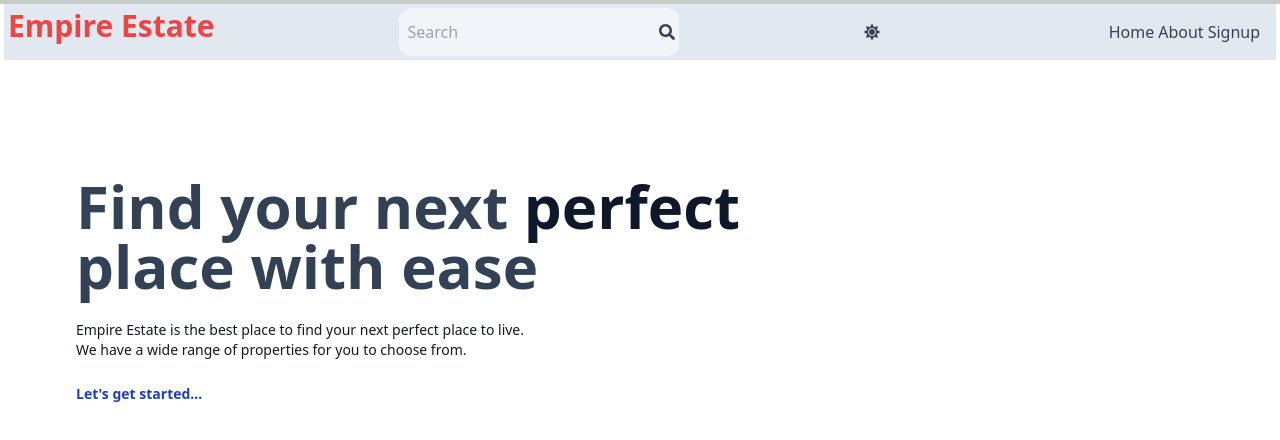
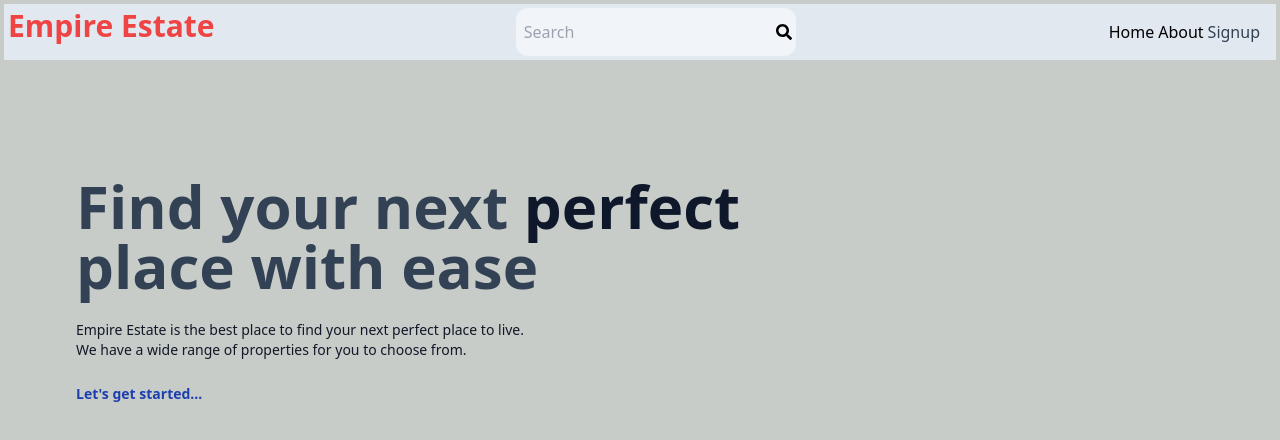
Before and after one commit to Rahul-Prajapati/Empire-estate, a React (Vite) app in the folder client/: page / in a window 1280 px wide. Shown: the top 440 px of the page. Built offline with nearby package versions, Linux system fonts and the light colour scheme; no server answers.

Commit message:
some changes

```diff
--- a/client/src/components/Header.jsx
+++ b/client/src/components/Header.jsx
@@ -2,7 +2,7 @@ import { FaSearch, FaMoon, FaSun  } from 'react-icons/fa';
 import { Link, useNavigate } from 'react-router-dom';
 import { useSelector, useDispatch  } from 'react-redux';
 import { useEffect, useState } from 'react';
-import { toggleTheme } from '../slice/themeSlice.js'
+//import { toggleTheme } from '../slice/themeSlice.js'
 
 const Header = () =>{
    const { currentUser }  = useSelector((store) => store.user);
@@ -37,10 +37,10 @@ const Header = () =>{
             <input className='bg-transparent py-1 rounded-lg focus:outline-none w-24 sm:w-64' type='text' placeholder=' Search' value={searchTerm} onChange={(e) => setSearchTerm(e.target.value)} />
             <button><FaSearch className='my-3' /></button>
         </form>
-        <button
+        {/* <button
           className='w-12 h-10 hidden sm:inline py-4' onClick={()=>dispatch(toggleTheme())}>
           {theme === 'light' ? <FaSun /> : <FaMoon/>}
-        </button>
+        </button> */}
         <ul className='flex p-3 gap-1'>
             <li className='sm:inline hover:underline '><Link to="/">Home</Link></li>
             <li className='sm:inline hover:underline '><Link to="/about">About</Link></li>
--- a/client/src/components/ThemeProvider.jsx
+++ b/client/src/components/ThemeProvider.jsx
@@ -3,7 +3,7 @@ import { useSelector } from 'react-redux';
 export default function ThemeProvider({ children }) {
   const { theme } = useSelector((store) => store.theme);
   return (
-    <div className={`${theme === 'light' ? 'bg-white text-gray-700 max-h-screen min-h-screen' : 'dark:text-gray-800 dark:bg-[rgb(16,23,42)] max-h-screen min-h-screen'}`}>
+    <div className={`${theme === 'light' ? 'bg-white text-gray-700 min-h-screen' : 'dark:text-gray-800 dark:bg-[rgb(16,23,42)] max-h-screen min-h-screen'}`}>
       {children}
   </div>
   );
--- a/client/src/main.jsx
+++ b/client/src/main.jsx
@@ -5,14 +5,15 @@ import './index.css'
 import { store, persistor } from './redux/store.js'
 import { Provider } from "react-redux";
 import { PersistGate } from 'redux-persist/integration/react';
-import ThemeProvider from './components/ThemeProvider.jsx';
+// import ThemeProvider from './components/ThemeProvider.jsx';
 
 ReactDOM.createRoot(document.getElementById('root')).render(
   <Provider store={store} >
     <PersistGate loading={null} persistor={persistor}>
-    <ThemeProvider>
+   {/* <ThemeProvider>
         <App />
-    </ThemeProvider>
+    </ThemeProvider>   */}
+    <App />
     </PersistGate>
   </Provider>
 )
```
